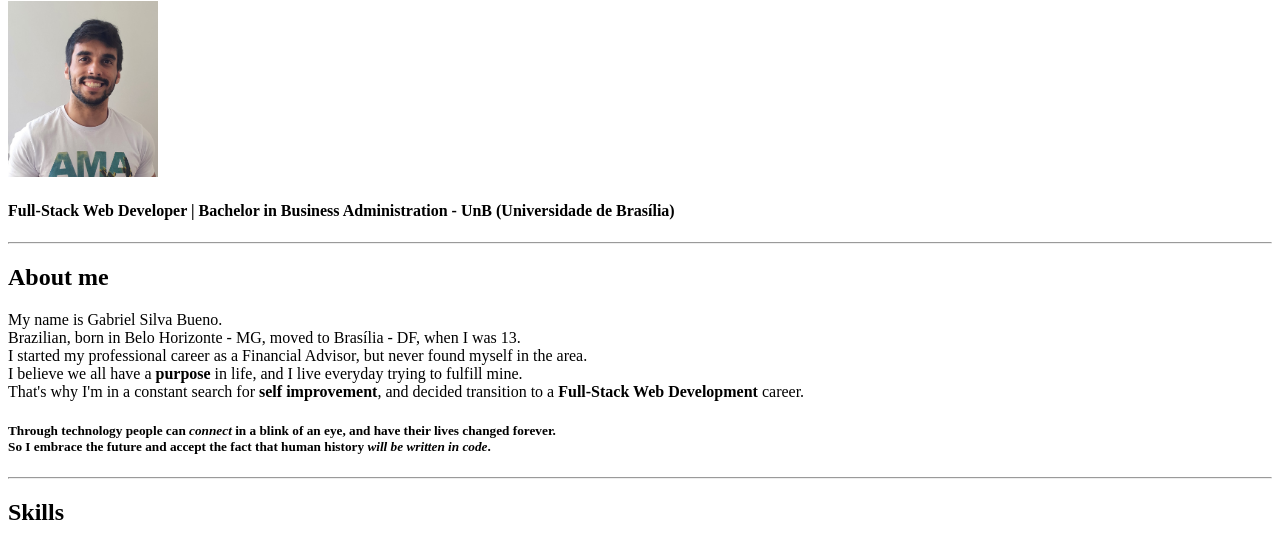
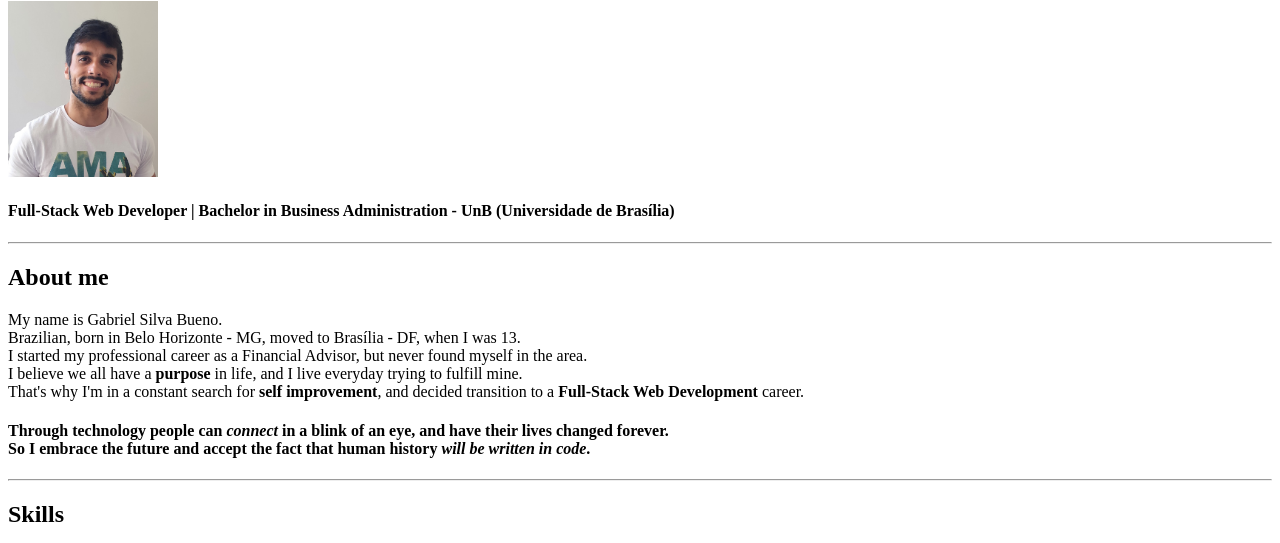
Before and after one commit to gbuenodev/gbuenodev.github.io, a plain HTML site: page index.html in a window 1280 px wide. Shown: the part 254-797 px from the top of the page. Drawn offline with Linux system fonts and the light colour scheme.

Commit message:
Pequenas mudanças no index.html

```diff
--- a/index.html
+++ b/index.html
@@ -35,10 +35,10 @@
         <br> I believe we all have a <strong>purpose</strong> in life, and I live everyday trying to fulfill mine.
         <br> That's why I'm in a constant search for <strong>self improvement</strong>, and decided transition to a <strong>Full-Stack Web Development</strong> career.
     </p>
-    <h5>
+    <h4>
         Through technology people can <em>connect</em>  in a blink of an eye, and have their lives changed forever.
         <br> So I embrace the future and accept the fact that human history <em>will be written in code</em>.
-    </h5>
+    </h4>
 
     <hr>
 
```
